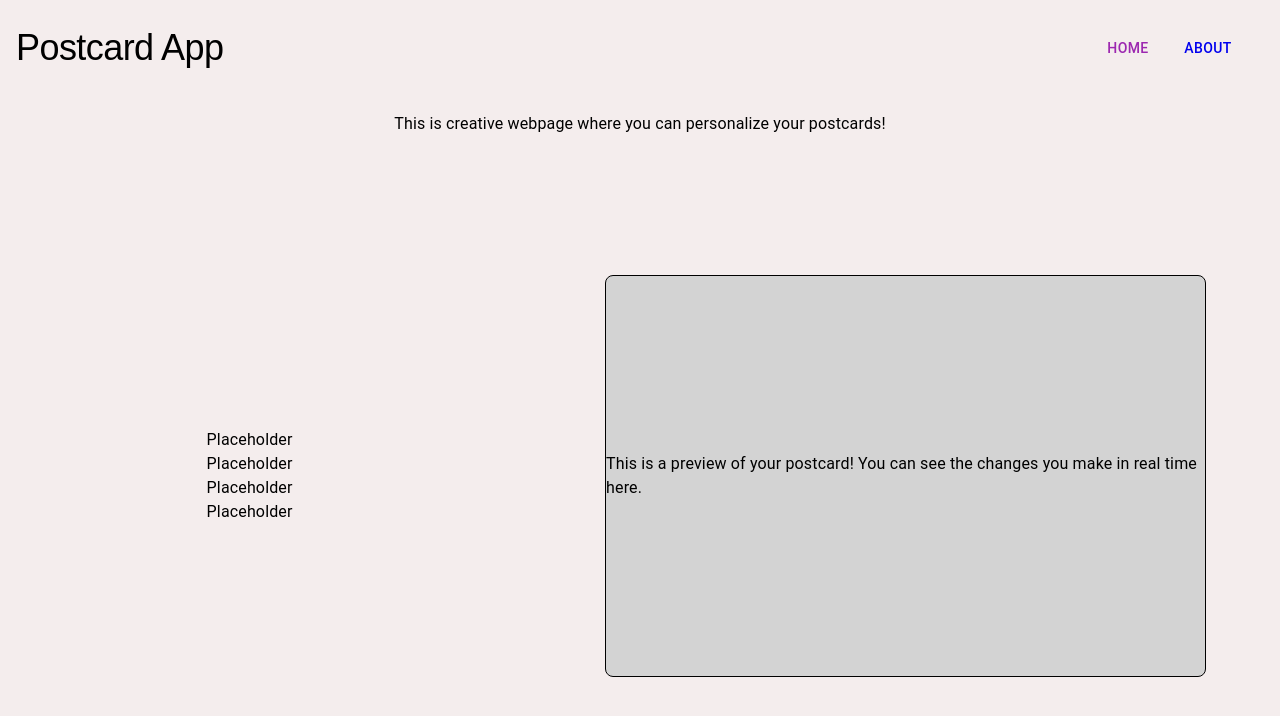
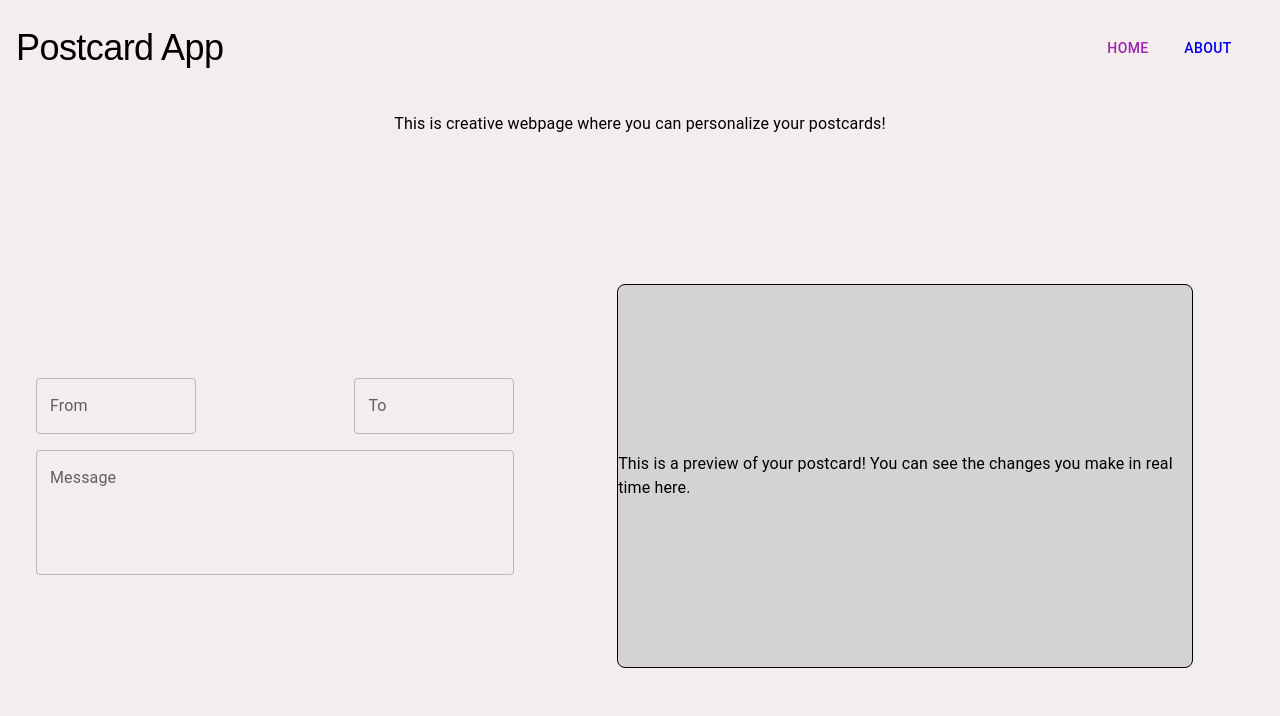
Before and after one commit to liulc006/postcard, a Next.js app: page / in a window 1280 px wide. Shown: the top 716 px of the page. Built offline with nearby package versions, Linux system fonts and the light colour scheme.

Commit message:
basic input completed

```diff
--- a/src/app/page.tsx
+++ b/src/app/page.tsx
@@ -1,19 +1,46 @@
-import {Typography, Box} from '@mui/material';
+"use client";
+
+import {Typography, Box, TextField} from '@mui/material';
+import { useState } from 'react';
 
 function Home() {
+    type Content = {
+        from: string;
+        to: string;
+        message: string;
+    }
+
+    const [content, setContent] = useState<Content>({
+        from: '',
+        to: '',
+        message: '',
+    });
+
+    const handleInputChange: React.ChangeEventHandler<HTMLInputElement> = (e) => {
+        const { id, value } = e.currentTarget;
+
+        setContent(prev => ({
+            ...prev,
+            [id]: value,
+        }));
+    };
 
     return (
-        <div style={{flex: 1, display: 'flex', flexDirection: 'column', minHeight: 0}}>
+        <div style={{flex: 1, display: 'flex', flexDirection: 'column', minHeight: 0, marginRight: '16px', marginLeft: '16px'}}>
             <Box style={{display:'flex', justifyContent:'center', marginTop: '16px', alignContent: 'center', flex: '0 0 auto'}}>
                 <Typography>This is creative webpage where you can personalize your postcards!</Typography>
             </Box>
             <Box style={{display:'flex', flexDirection: 'row', justifyContent:'center', marginTop: '16px', alignContent: 'center', flex: 1, minHeight: 0}}>
-                <Box style={{display:'flex', flexDirection: 'column', justifyContent:'center', marginRight: '16px', alignContent: 'center', width: '40%', textAlign: 'center'}}>
-                    <Typography>Placeholder</Typography>
-                    <Typography>Placeholder</Typography>
-                    <Typography>Placeholder</Typography>
-                    <Typography>Placeholder</Typography>
+                {/* Postcard Input Section */}
+                <Box style={{display:'flex', flexDirection: 'column', justifyContent:'center', marginLeft: '20px', marginRight: '16px', alignContent: 'center', width: '40%', textAlign: 'center'}}>
+                    <Box sx={{display: 'flex', flexDirection: 'row', gap: 2, marginBottom: 2, justifyContent:'space-between'}}>
+                        <TextField id="from" label="From" sx={{width:'10rem'}} value={content.from} onChange={handleInputChange}/>
+                        <TextField id="to" label="To" sx={{width:'10rem'}} value={content.to} onChange={handleInputChange}/>
+                    </Box>
+                    <TextField id="message" label="Message" multiline rows={4} sx={{width:'100%'}} value={content.message} onChange={handleInputChange}/>
                 </Box>
+
+                {/* Postcard Preview Section */}
                 <Box style={{display:'flex', width:'60%', marginLeft: '16px', justifyContent:'center', alignItems: 'center'}}>
                     {/* Preview of postcard */}
                     <Box style={{width:'80%', aspectRatio: '3/2', backgroundColor:'lightgray', border: '1px solid black', borderRadius: '8px', display: 'flex', alignItems: 'center', justifyContent: 'center'}}>
```
